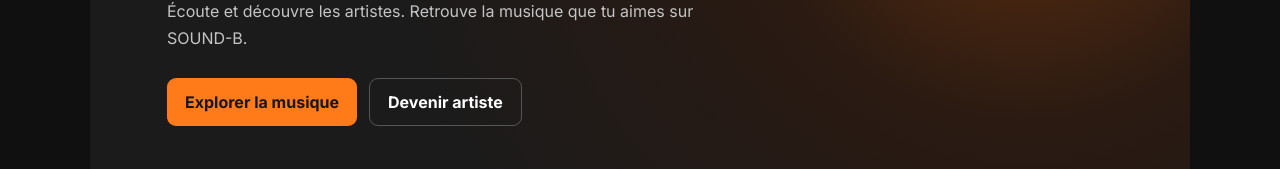
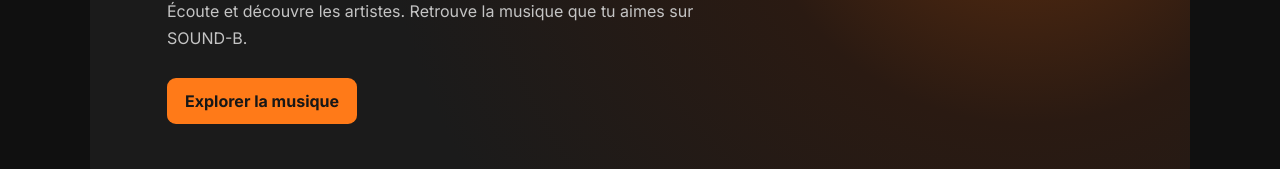
Before and after one commit to soundb-rdc/soundb-rdc, a React (Vite) app: page / in a window 1280 px wide. Shown: the part 390-559 px from the top of the page. Built offline with nearby package versions, Linux system fonts and the light colour scheme; no server answers; the database is empty.

Commit message:
Update Home.jsx

```diff
--- a/src/pages/Home.jsx
+++ b/src/pages/Home.jsx
@@ -38,9 +38,7 @@ export default function Home() {
             Explorer la musique
           </Link>
 
-          <Link className="btn secondary" to="/inscription">
-            Devenir artiste
-          </Link>
+
         </div>
       </section>
 
```
